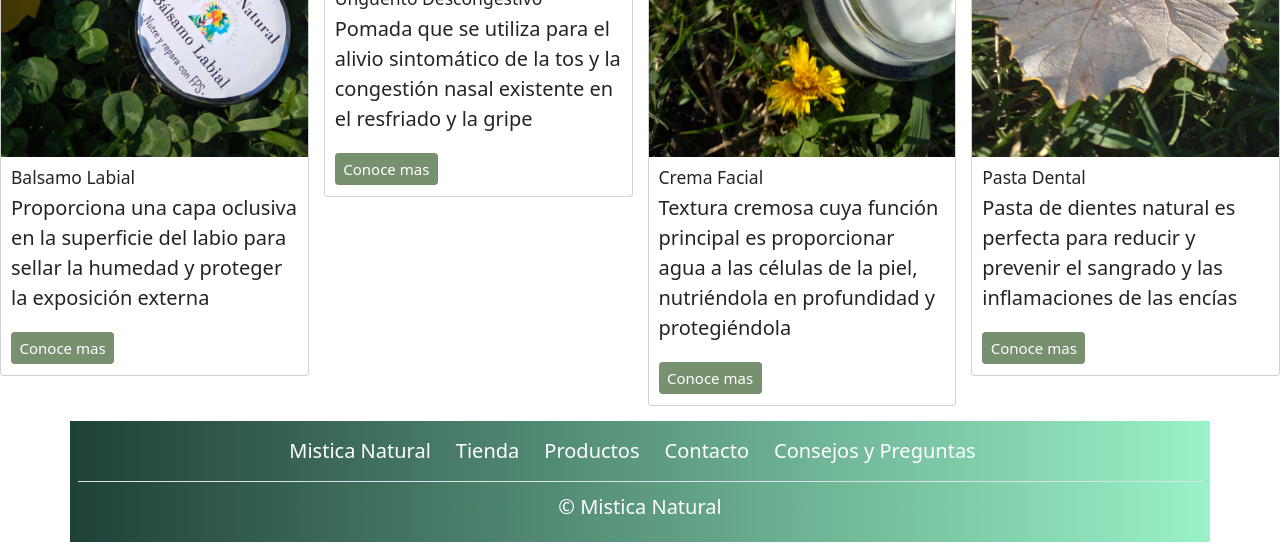
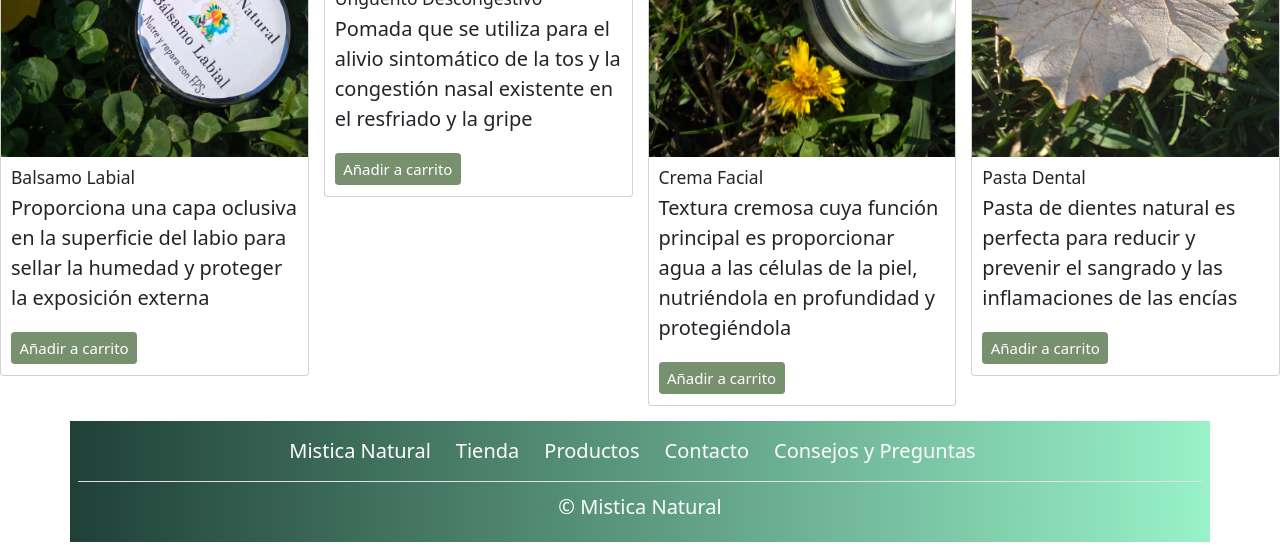
Before and after one commit to mannufischer/Entrega-Final, a website: page html/productos.html in a window 1280 px wide. Shown: the part 764-1321 px from the top of the page. Drawn offline with nearby package versions, Linux system fonts and the light colour scheme.

Commit message:
avance final

```diff
--- a/html/productos.html
+++ b/html/productos.html
@@ -4,6 +4,7 @@
     <meta charset="UTF-8" />
     <meta http-equiv="X-UA-Compatible" content="IE=edge" />
     <meta name="viewport" content="width=device-width, initial-scale=1.0" />
+    <meta name="description" content="COSMETICA NATURAL, BELLEZA , PRODUCTOS NATURALES">
     <title>Productos</title>
 
     <link rel="shortcut icon" href="../img/logo.png" type="image/x-icon" />
@@ -79,7 +80,7 @@
               <div class="card-body">
                   <h3 class="card-title">Balsamo Labial</h3>
                   <p class="card-text fs-2">Proporciona una capa oclusiva en la superficie del labio para sellar la humedad y proteger la exposición externa</p>
-                  <a href="#" class="btn colorBtn">Conoce mas</a>
+                  <a href="#" class="btn colorBtn">Añadir a carrito</a>
               </div>
           </div>
       </div>
@@ -90,7 +91,7 @@
               <div class="card-body">
                   <h3 class="card-title">Unguento Descongestivo</h3>
                   <p class="card-text fs-2">Pomada que se utiliza para el alivio sintomático de la tos y la congestión nasal existente en el resfriado y la gripe</p>
-                  <a href="#" class="btn colorBtn">Conoce mas</a>
+                  <a href="#" class="btn colorBtn">Añadir a carrito</a>
               </div>
           </div>
       </div>
@@ -101,7 +102,7 @@
               <div class="card-body">
                   <h3 class="card-title">Crema Facial</h3>
                   <p class="card-text fs-2">Textura cremosa cuya función principal es proporcionar agua a las células de la piel, nutriéndola en profundidad y protegiéndola</p>
-                  <a href="#" class="btn colorBtn">Conoce mas</a>
+                  <a href="#" class="btn colorBtn">Añadir a carrito</a>
               </div>
           </div>
       </div>
@@ -112,7 +113,7 @@
               <div class="card-body">
                   <h3 class="card-title">Pasta Dental</h3>
                   <p class="card-text fs-2">Pasta de dientes natural es perfecta para reducir y prevenir el sangrado y las inflamaciones de las encías</p>
-                  <a href="#" class="btn colorBtn">Conoce mas</a>
+                  <a href="#" class="btn colorBtn">Añadir a carrito</a>
               </div>
           </div>
       </div>
```
Also changed, not shown: html/consejosypreguntas.html (+1 -0 lines), html/contacto.html (+1 -0 lines), html/tienda.html (+1 -0 lines), index.html (+1 -0 lines).
